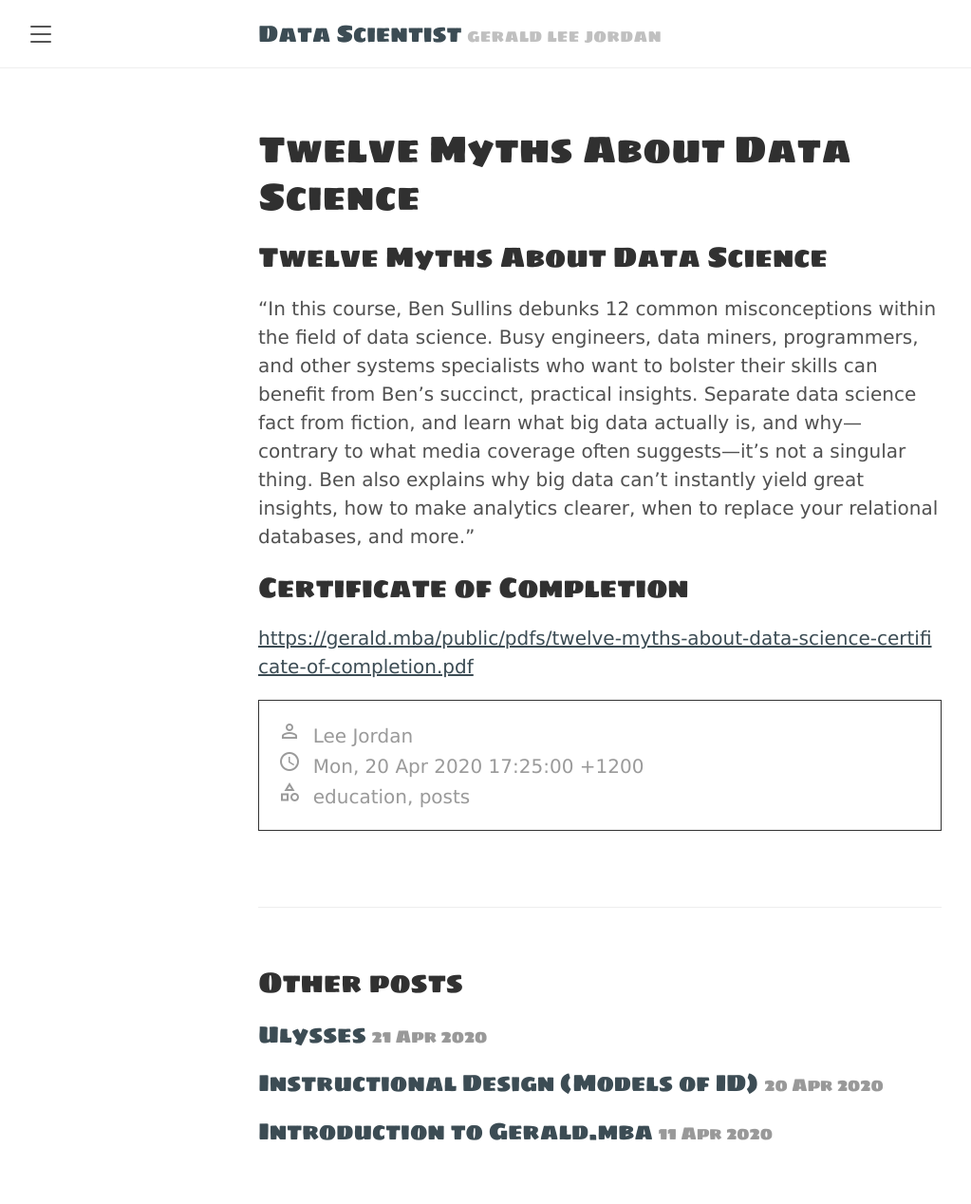
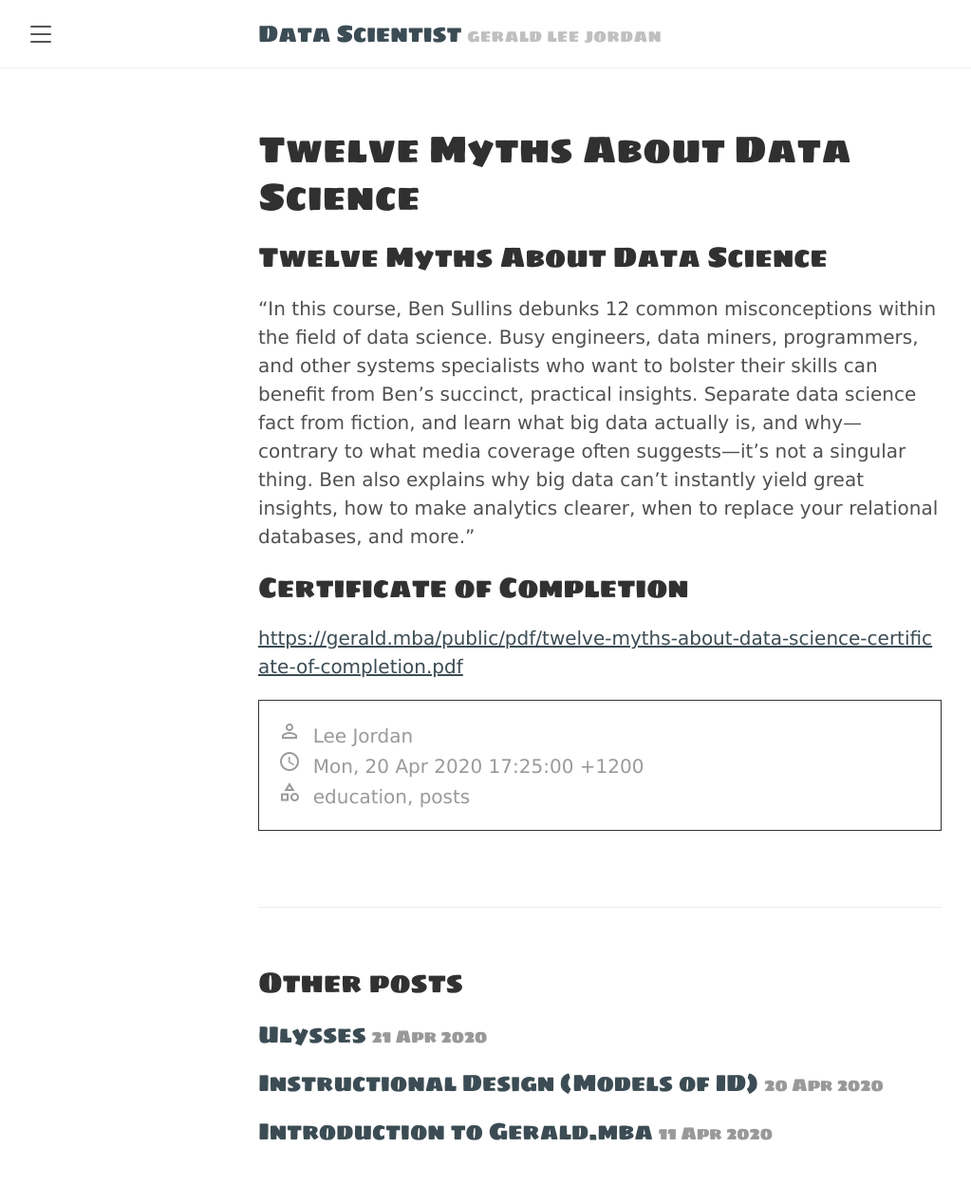
Before and after one commit to tracyjordan/tracyjordan.github.io, a Jekyll site: the page built from _posts/2020-04-21-twelve-myths-about-data-science.md, in a window 1280 px wide. Shown: the whole page at 95% size, without its empty margins (8-1031 px from the left). Built offline with Jekyll 4.4.1, drawn with Linux system fonts in a browser that asks for light colours; part of the change alters nothing that is shown.

Commit message:
Update 2020-04-21-twelve-myths-about-data-science.md

```diff
--- a/_posts/2020-04-21-twelve-myths-about-data-science.md
+++ b/_posts/2020-04-21-twelve-myths-about-data-science.md
@@ -13,4 +13,4 @@ published: true
 
 <h2>Certificate of Completion</h2>
 
-<a href="https://gerald.mba/public/pdfs/twelve-myths-about-data-science-certificate-of-completion.pdf" title="Twelve Myths About Data Science" target="_blank" rel="nofollow">https://gerald.mba/public/pdfs/twelve-myths-about-data-science-certificate-of-completion.pdf</a>
+<a href="https://gerald.mba/public/pdf/twelve-myths-about-data-science-certificate-of-completion.pdf" title="Twelve Myths About Data Science" target="_blank" rel="nofollow">https://gerald.mba/public/pdf/twelve-myths-about-data-science-certificate-of-completion.pdf</a>
```
